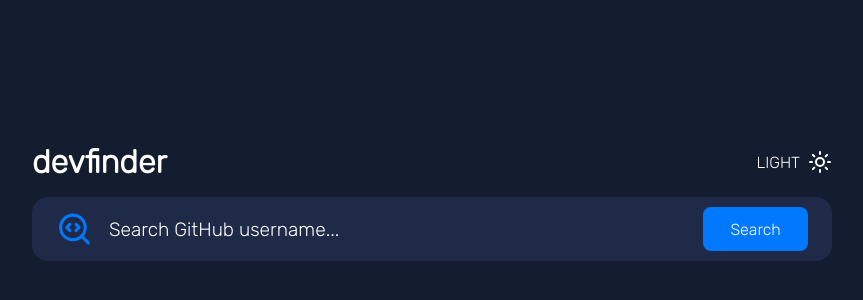
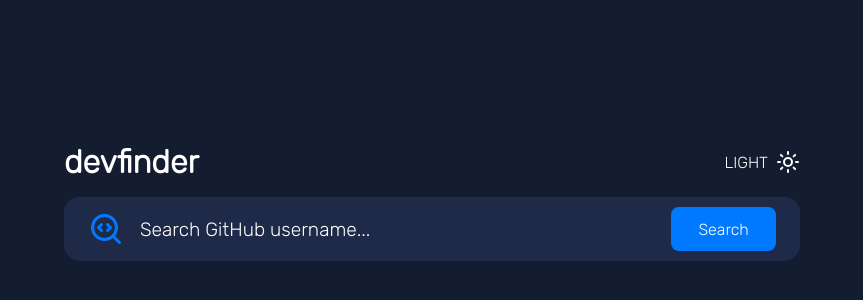
Before and after one commit to vsantos1711/dev-finder, a React (Vite) app: page / in a window 1280 px wide. Shown: the part 182-482 px from the top of the page, without its empty margins (208-1071 px from the left). Built offline with nearby package versions, Linux system fonts and the light colour scheme; the HTML template or start-up script is replaced by a standard one.

Commit message:
style: center all

```diff
--- a/src/pages/Home/style.ts
+++ b/src/pages/Home/style.ts
@@ -2,11 +2,11 @@ import styled from 'styled-components';
 
 export const Container = styled.div`
   display: flex;
+  flex-direction: column;
   margin: 0 auto;
-  flex-direction: column;
-  height: 100vh;
+  padding: 0.5rem 2rem;
+  min-height: 100vh;
   max-width: 800px;
   justify-content: center;
-  align-items: center;
   background-color: ${({ theme }) => theme.backgroundColor};
 `
--- a/src/style/theme.ts
+++ b/src/style/theme.ts
@@ -1,25 +1,16 @@
-import { Theme } from 'react-github-calendar'
 
-export type ThemeT = {
+export type Theme = {
   primaryColor: string;
   secondaryColor: string;
   backgroundColor: string;
   primaryTextColor: string;
   secondaryTextColor: string;
-  gitHubTheme: Theme
 }
 
-export const defaultTheme: ThemeT = {
+export const defaultTheme: Theme = {
   primaryColor: '#1F2A48',
   secondaryColor: '#0079FE',
   backgroundColor: '#141C2F',
   primaryTextColor: '#FFFFFF',
   secondaryTextColor: '#8E94A4',
-  gitHubTheme: {
-    level0:"#505050",
-    level1:'#007E51',
-    level2: '#009B63',
-    level3:'#00B876',
-    level4:'#00D98B'
-  }
 }
```
